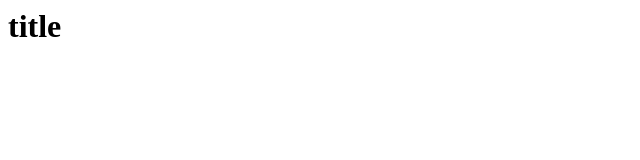
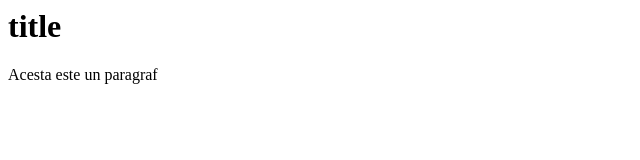
Before and after one commit to razvi18/demo, a plain HTML site: page index.html in a window 1280 px wide. Shown: the whole page, without its empty margins (0-640 px from the left). Drawn offline with Linux system fonts and the light colour scheme.

Commit message:
Update index.html

```diff
--- a/index.html
+++ b/index.html
@@ -2,5 +2,9 @@
 <head>
   <h1>title</h1>
 </head>
-  <body></body>
+  <body>
+    <article>
+      <p>Acesta este un paragraf</p>
+    </article>
+  </body>
 </html>
```
